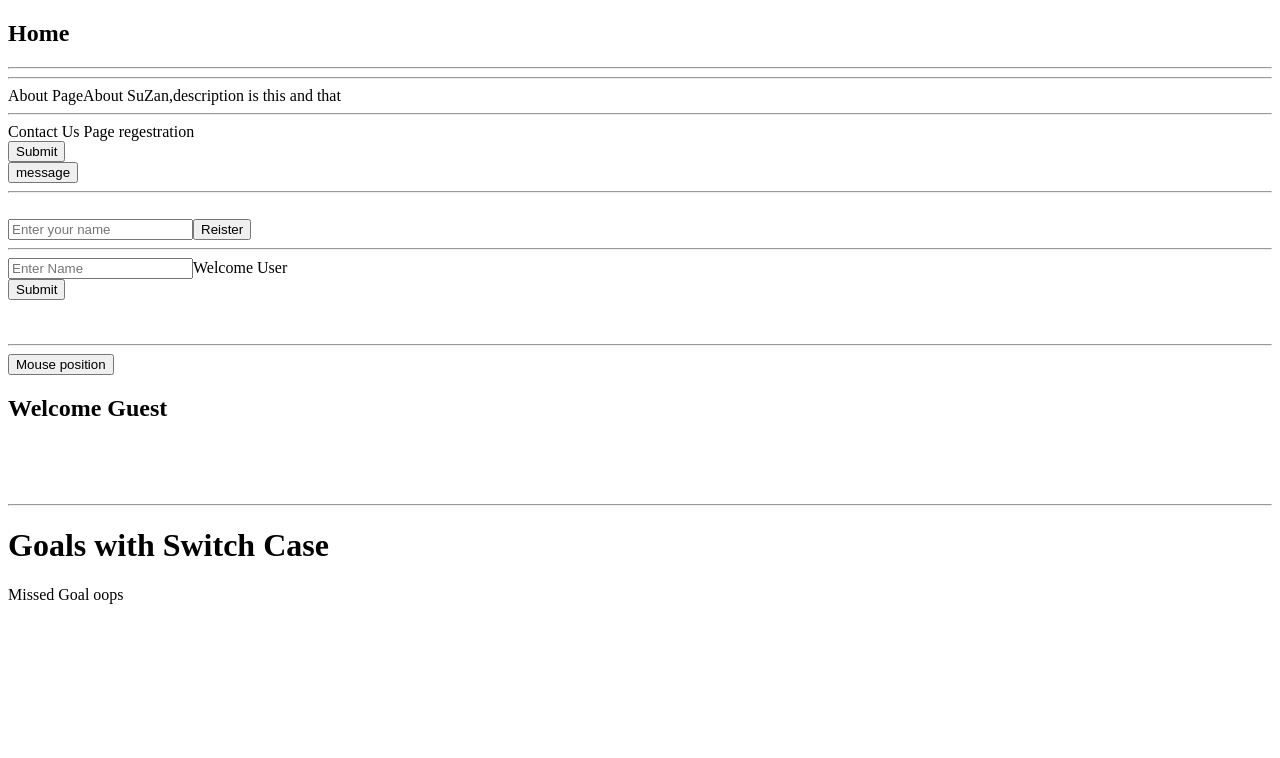
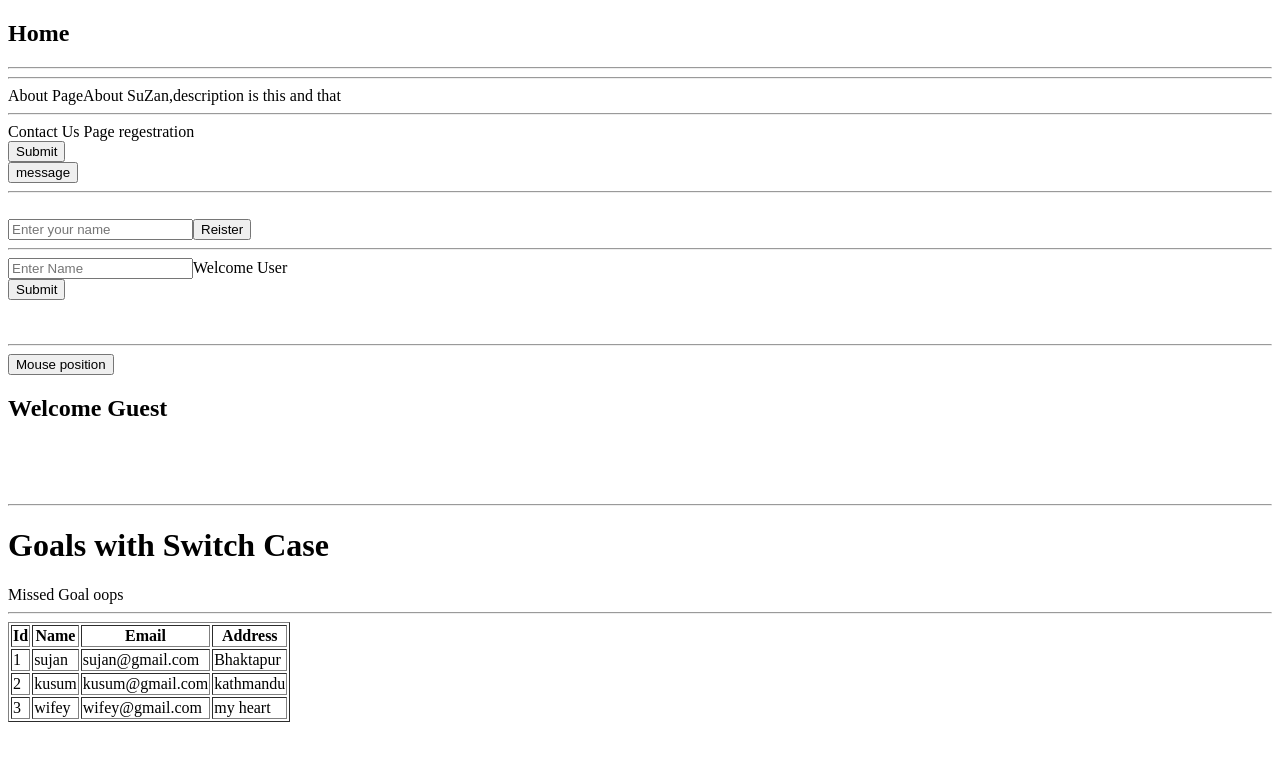
Before and after one commit to ST079/react, a React (Vite) app in the folder blogApp/: page / in a window 1280 px wide. Shown: the top 758 px of the page. Built offline with nearby package versions, Linux system fonts and the light colour scheme.

Commit message:
table components

```diff
--- a/blogApp/src/App.jsx
+++ b/blogApp/src/App.jsx
@@ -1,14 +1,23 @@
+import Table from "./components/Table";
 import About from "./pages/About";
 import Contact from "./pages/Contact";
-import { Home } from "./pages/Home";
+import Home from "./pages/Home";
 import IsGoal from "./pages/IsGoal";
 import UserGeeting from "./pages/UserGeeting";
 
 const App = () => {
+  const users = [
+    { name: "sujan", email: "sujan@gmail.com", address: "Bhaktapur" },
+    { name: "kusum", email: "kusum@gmail.com", address: "kathmandu" },
+    { name: "wifey", email: "wifey@gmail.com", address: "my heart" },
+  ];
+  const headers = [
+    { id: "Id", name: "Name", email: "Email", address: "Address" },
+  ];
   return (
     <>
       <Home />
-      {/* <Goal isGoal={false} /> */}
+
       <hr />
       <About title="About SuZan" />
       <hr />
@@ -20,6 +29,8 @@ const App = () => {
       <hr />
       <h1>Goals with Switch Case</h1>
       <IsGoal isGoal={0} />
+      <hr />
+      <Table header={headers} data={users} />
     </>
   );
 };
--- /dev/null
+++ b/blogApp/src/components/Table.jsx
@@ -0,0 +1,40 @@
+const Table = ({ header, data }) => {
+  return (
+    <div>
+      <table border={1}>
+        <thead>
+          {header.map((heads, index) => {
+            return (
+              <tr key={index}>
+                <th>{heads.id}</th>
+                <th>{heads.name}</th>
+                <th>{heads.email}</th>
+                <th>{heads.address}</th>
+              </tr>
+            );
+          })}
+        </thead>
+        <tbody>
+          {data.length > 0 ? (
+            data.map((user, index) => {
+              return (
+                <tr key={index}>
+                  <td>{index + 1}</td>
+                  <td>{user.name}</td>
+                  <td>{user.email}</td>
+                  <td>{user.address}</td>
+                </tr>
+              );
+            })
+          ) : (
+            <tr>
+              <td colSpan={4}>Sorry couldnt find any data</td>
+            </tr>
+          )}
+        </tbody>
+      </table>
+    </div>
+  );
+};
+
+export default Table;
--- a/blogApp/src/pages/Home.jsx
+++ b/blogApp/src/pages/Home.jsx
@@ -7,16 +7,4 @@ const Home = () => {
   );
 };
 
-const Goal = (props) => {
-  return props.isGoal ? <MadeGoal /> : <MissedGoal />;
-};
-
-const MadeGoal = () => {
-  return <>Goal!!!!!!</>;
-};
-
-const MissedGoal = () => {
-  return <>Missed Goal oops</>;
-};
-
-export { Home, Goal };
+export default Home;
```
